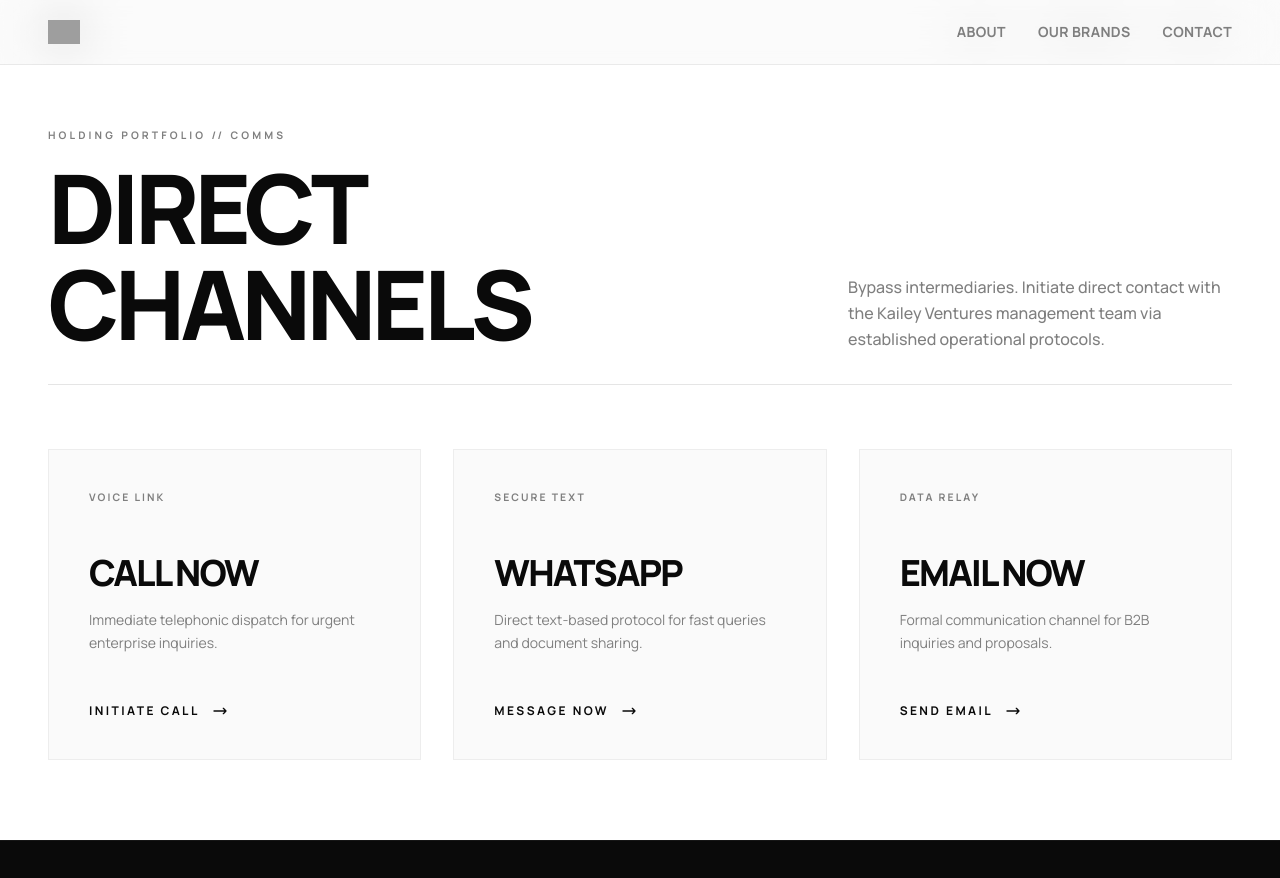
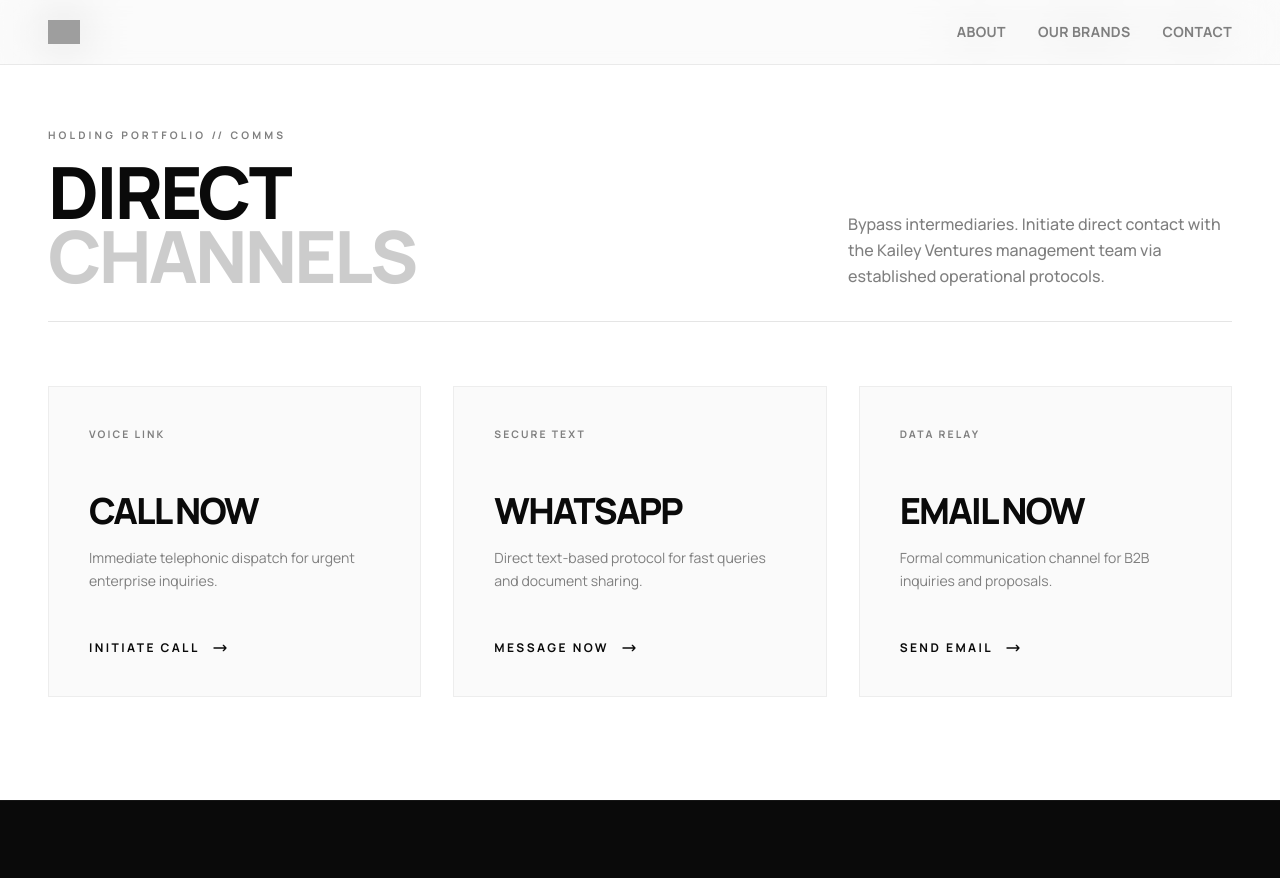
Before and after one commit to kaileyventures/kaileyventures, a Next.js app: page /contact in a window 1280 px wide. Shown: the top 878 px of the page. Built offline with nearby package versions, Linux system fonts and the light colour scheme; grey boxes are pictures that could not be loaded.

Commit message:
Redesign: Contact Section

```diff
--- a/components/ContactSection.tsx
+++ b/components/ContactSection.tsx
@@ -11,8 +11,9 @@ export default function ContactSection() {
             <span className="text-[0.65rem] font-bold tracking-[0.3em] uppercase text-[#7F7F7F] mb-4">
               Holding Portfolio // Comms
             </span>
-            <h1 className="text-5xl md:text-7xl lg:text-[6rem] font-black tracking-tighter uppercase text-[#0A0A0A] leading-none">
-              Direct <br /> Channels
+            <h1 className="text-4xl md:text-5xl lg:text-[4.5rem] font-black tracking-[-0.04em] uppercase leading-[0.9] text-[#0A0A0A]">
+              Direct <br />
+              <span className="text-black/20">Channels</span>
             </h1>
           </div>
 
@@ -36,7 +37,7 @@ export default function ContactSection() {
           {/* Action 2: WHATSAPP */}
           <div className="group flex flex-col p-8 md:p-10 bg-[#FAFAFA] border border-black/5 hover:border-[#25D366]/40 hover:bg-white transition-all duration-500">
             <span className="text-[0.65rem] font-bold tracking-[0.2em] text-[#7F7F7F] uppercase mb-12 group-hover:text-[#25D366] transition-colors">Secure Text</span>
-            <h3 className="text-3xl lg:text-4xl font-black tracking-tighter uppercase text-[#0A0A0A] mb-4">WhatsApp</h3>
+            <h3 className="text-3xl lg:text-4xl font-black tracking-tighter uppercase text-[#0A0A0A] mb-4 group-hover:text-[#25D366]">WhatsApp</h3>
             <p className="text-sm text-[#7F7F7F] leading-relaxed mb-12">Direct text-based protocol for fast queries and document sharing.</p>
             <a href="https://wa.me/919815012623" target="_blank" rel="noopener noreferrer" className="mt-auto inline-flex items-center gap-3 text-xs font-bold tracking-[0.2em] text-[#0A0A0A] uppercase group-hover:text-[#25D366] group-hover:gap-5 transition-all">
               Message Now <svg className="w-4 h-4" fill="none" stroke="currentColor" viewBox="0 0 24 24"><path strokeLinecap="round" strokeLinejoin="round" strokeWidth="2" d="M17 8l4 4m0 0l-4 4m4-4H3"></path></svg>
```
